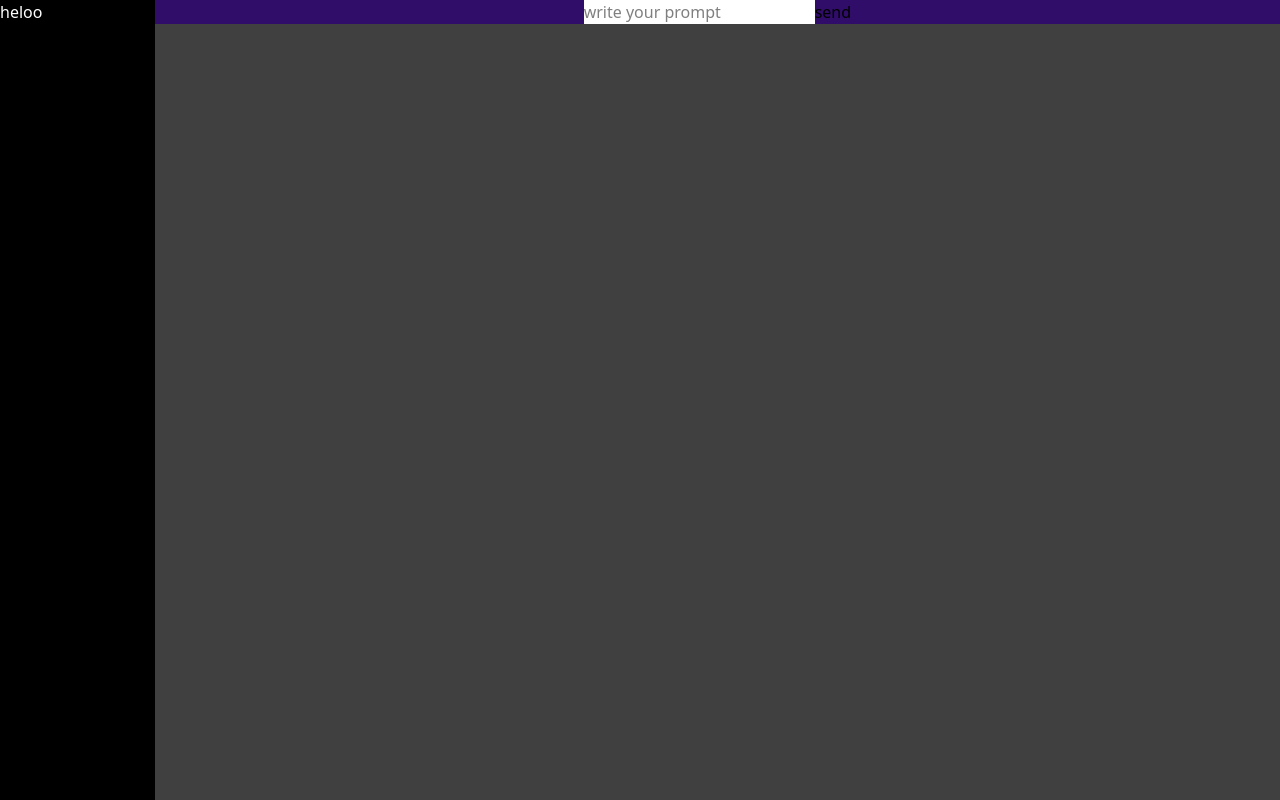
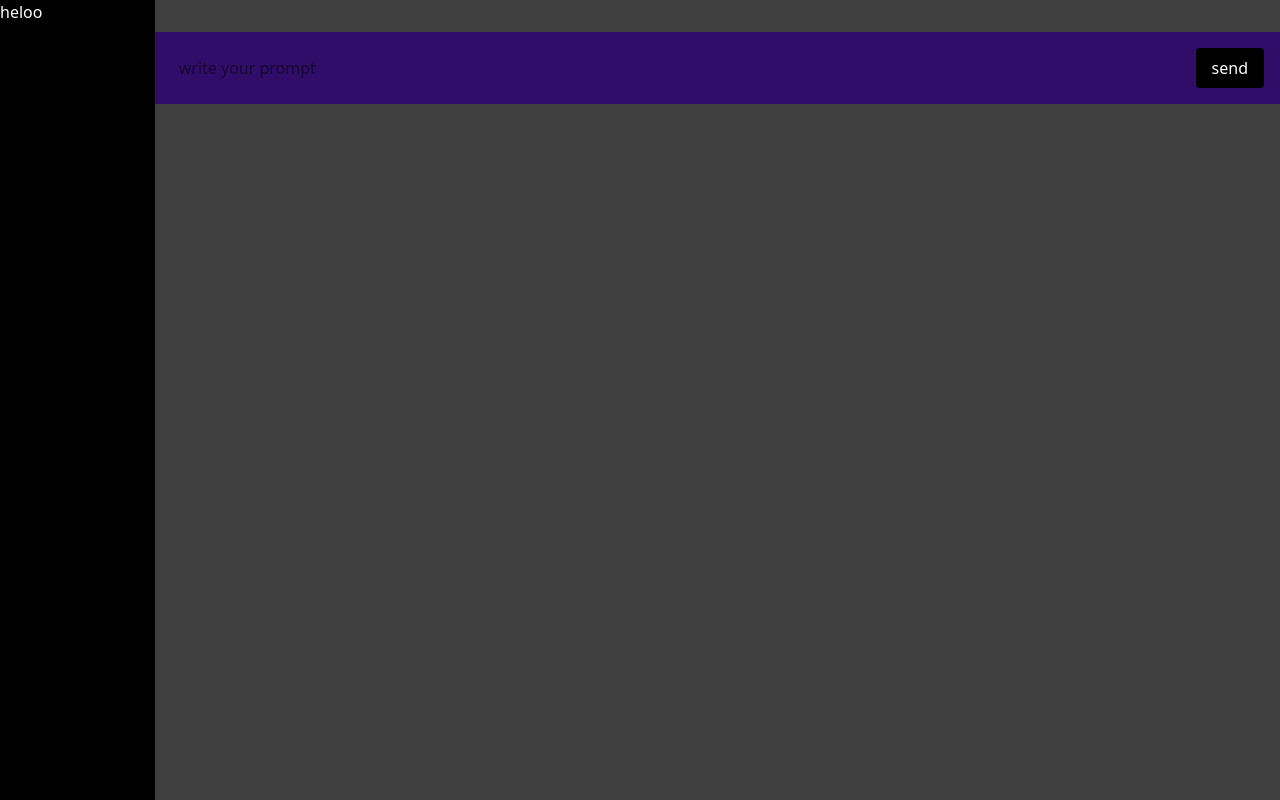
Before and after one commit to akshitvigg/GupshupAI, a Next.js app: page / in a window 1280 px wide. Built offline with nearby package versions, Linux system fonts and the light colour scheme.

Commit message:
basic prototype done

```diff
--- a/app/page.tsx
+++ b/app/page.tsx
@@ -1,35 +1,48 @@
 "use client"
 import axios from "axios"
 import { useState } from "react"
+import { text } from "stream/consumers"
 
 
 export default function Home() {
-  const [msgs, setMsgs] = useState([])
+  const [msgs, setMsgs] = useState<{ role: string, text: string }[]>([])
   const [input, setInput] = useState("")
   const [sidebarOpen, setSidebarOpen] = useState(true)
 
   const sendMsgs = async () => {
 
     const res = await axios.post("api/chat", { message: input })
-
-    setMsgs(res.data.text)
-
+    setMsgs((prev) => [...prev, { role: "user", text: input }, { role: "assistant", text: res.data.text }])
+    setInput("")
     console.log(res.data)
   }
 
   return (
     <div className="flex text-black min-h-screen ">
 
-      <div className={` ${sidebarOpen ? "w-44" : "w-14"} transition-all duration-300 ease-in-out   bg-black  text-white`}> <span onClick={() => setSidebarOpen(!sidebarOpen)}>heloo</span></div>
+      <div className={` ${sidebarOpen ? "w-44" : "w-14"} transition-all duration-300 ease-in-out   bg-black  text-white`}>
+        <span onClick={() => setSidebarOpen(!sidebarOpen)}>heloo</span>
+      </div>
 
+      {/* main chat area */}
       <div className="bg-neutral-700 flex-row justify-between w-full">
-        <div>
-          {msgs}
+        <div className=" flex-1 p-4 overflow-y-auto">
+          {msgs.map((m, i) => (
+            <div key={i} className={`${m.role === "assistant" ? "text-green-400" : "text-white"}`}>
+              {m.text}
+            </div>
+          ))}
         </div>
 
-        <div className=" bg-violet-950 flex justify-center ">
-          <input className=" bg-white" onChange={(e) => { setInput(e.target.value) }} placeholder="write your prompt" />
-          <button className=" bg-violet-950" onClick={sendMsgs}>send</button>
+
+
+        <div className="flex p-4 bg-violet-950">
+          <input className="flex-1 p-2 mr-2 rounded"
+            value={input}
+            onChange={(e) => { setInput(e.target.value) }}
+            placeholder="write your prompt"
+          />
+          <button className="px-4 text-white py-2 bg-black rounded" onClick={sendMsgs}>send</button>
         </div>
       </div>
 
```
